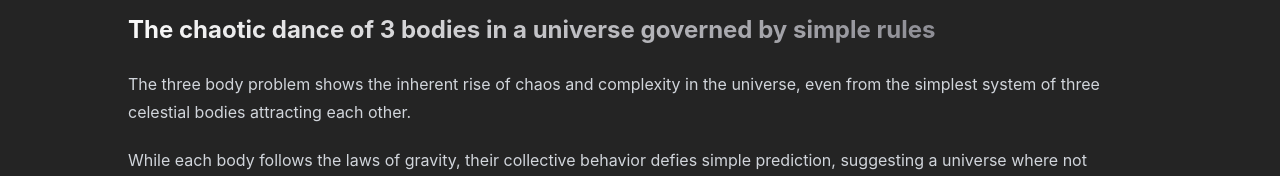
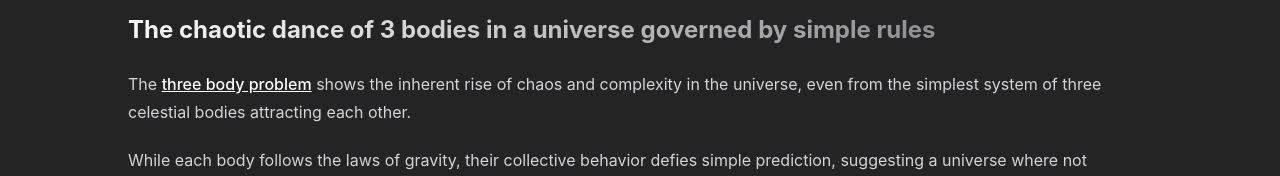
Before and after one commit to martinloretzzz/three-body-problem, a website built with Vite: page app/index.html in a window 1280 px wide. Shown: the part 834-1010 px from the top of the page. Built offline with nearby package versions, Linux system fonts and the light colour scheme.

Commit message:
Add wikipedia link

```diff
--- a/app/index.html
+++ b/app/index.html
@@ -62,7 +62,7 @@
             The chaotic dance of 3 bodies in a universe governed by simple rules
           </h2>
           <p>
-            The three body problem shows the inherent rise of chaos and complexity in the universe,
+            The <a href="https://en.wikipedia.org/wiki/Three-body_problem">three body problem</a> shows the inherent rise of chaos and complexity in the universe,
             even from the simplest system of three celestial bodies attracting each other.
           </p>
           <p>
```
